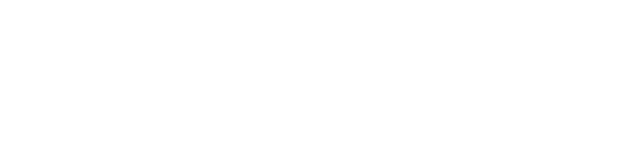
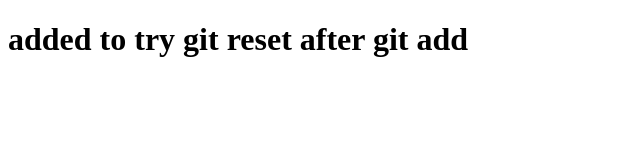
Before and after one commit to kcponline/r-basics, a plain HTML site: page index.html in a window 1280 px wide. Shown: the whole page, without its empty margins (0-640 px from the left). Drawn offline with Linux system fonts and the light colour scheme.

Commit message:
push to try out undo & return to last change

```diff
--- a/index.html
+++ b/index.html
@@ -4,6 +4,6 @@
 	<title>01-basehtml</title>
 </head>
 <body>
-
+	<h1>added to try git reset after git add</h1>
 </body>
 </html>
```
